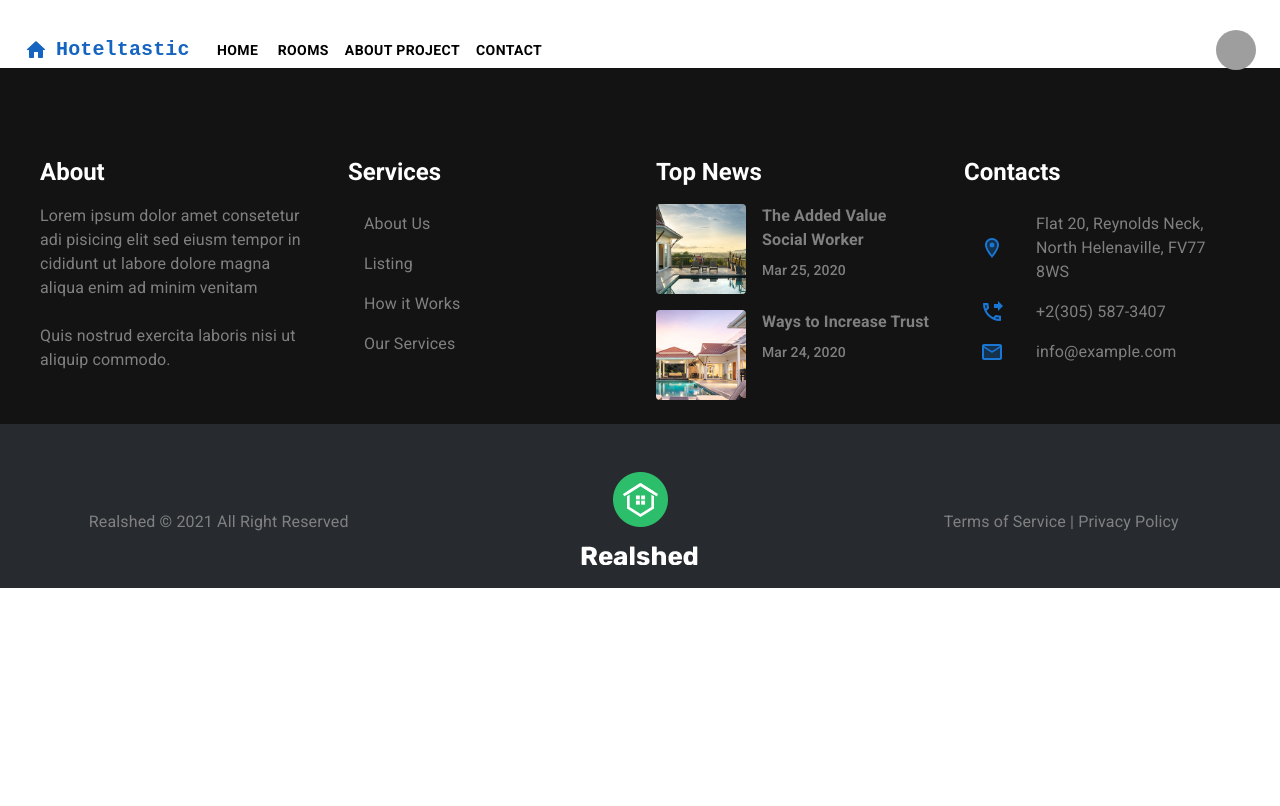
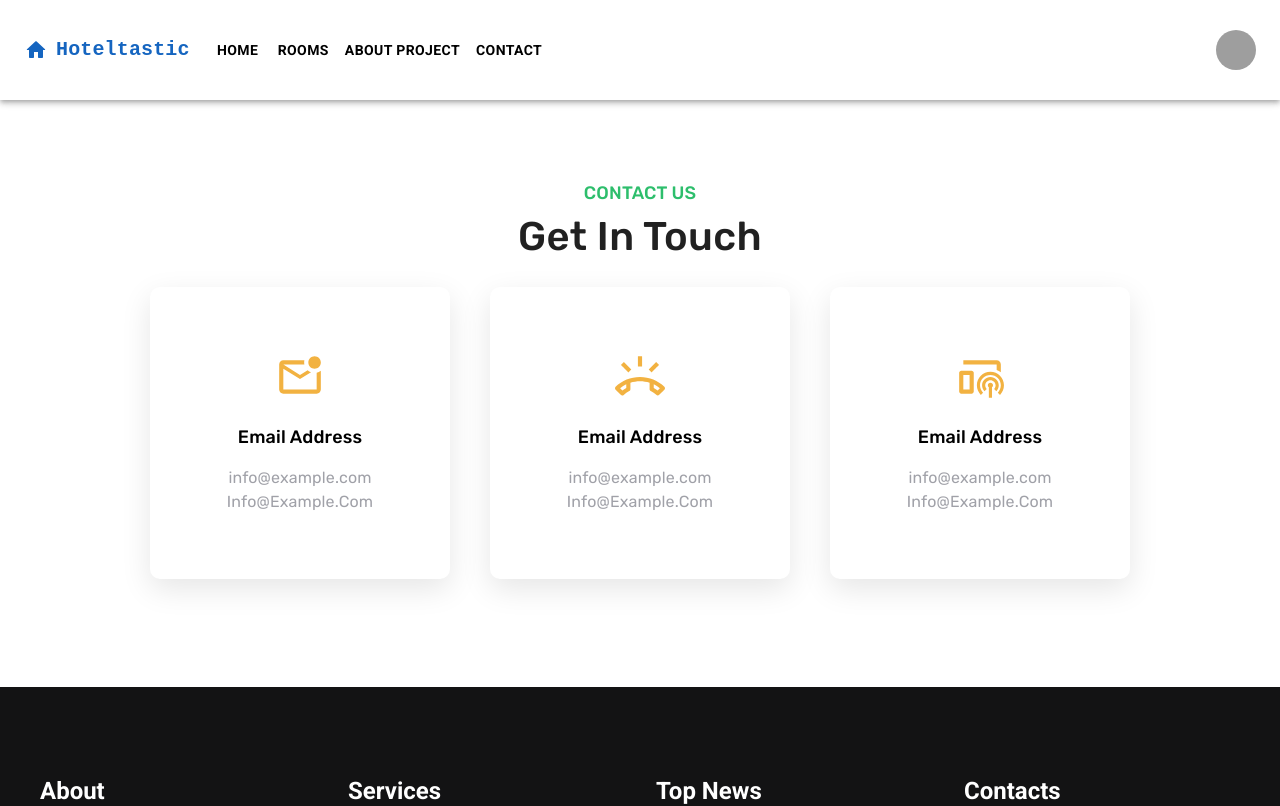
Before and after one commit to RiyaadHossain/Hoteltastic-Client, a React (Create React App) app: page /contact in a window 1280 px wide. Shown: the top 806 px of the page. Built offline with nearby package versions, Linux system fonts and the light colour scheme; grey boxes are pictures that could not be loaded.

Commit message:
contact us card added

```diff
--- a/src/App.js
+++ b/src/App.js
@@ -3,7 +3,9 @@ import Layout from './Components/Layout'
 import AllRooms from './Pages/AllRooms/AllRooms'
 import SignIn from './Pages/Auth/SignIn'
 import SignUp from './Pages/Auth/SignUp'
+import Contact from './Pages/Contact/Contact'
 import LandingPage from './Pages/Home/LandingPage/LandingPage'
+import NotFound from './Pages/NotFound404/NotFound'
 import Properties from './Pages/Property/Properties'
 
 function App() {
@@ -16,6 +18,9 @@ function App() {
 					<Route element={<Properties />} path="/property" />
 					<Route element={<SignIn />} path="/signin" />
 					<Route element={<SignUp />} path="/signup" />
+					<Route element={<Contact />} path="/contact" />
+					<Route element={<NotFound/>} path="*" />
+
 				</Routes>
 			</Layout>
 		</>
--- /dev/null
+++ b/src/Pages/Contact/Contact.jsx
@@ -0,0 +1,14 @@
+import React from "react";
+import ContactForm from "./ContactForm";
+import GetInTouch from "./GetInTouch";
+
+const Contact = () => {
+  return (
+    <div>
+      <GetInTouch></GetInTouch>
+      <ContactForm></ContactForm>
+    </div>
+  );
+};
+
+export default Contact;
--- /dev/null
+++ b/src/Pages/Contact/ContactForm.jsx
@@ -0,0 +1,11 @@
+import React from 'react';
+
+const ContactForm = () => {
+    return (
+        <div>
+
+        </div>
+    );
+};
+
+export default ContactForm;
--- /dev/null
+++ b/src/Pages/Contact/GetInTouch.jsx
@@ -0,0 +1,207 @@
+import { Box, Typography } from "@mui/material";
+import React from "react";
+import MarkEmailUnreadOutlinedIcon from "@mui/icons-material/MarkEmailUnreadOutlined";
+import RingVolumeOutlinedIcon from "@mui/icons-material/RingVolumeOutlined";
+import BroadcastOnHomeOutlinedIcon from "@mui/icons-material/BroadcastOnHomeOutlined";
+
+const GetInTouch = () => {
+  return (
+    <Box
+      sx={{
+        textAlign: "center",
+        fontFamily: "'Rubik', sans-serif",
+        padding: "80px 0px 120px 0px",
+      }}
+    >
+      <Typography
+        sx={{
+          fontSize: {
+            xs: "38px",
+            sm: "45px",
+            md: "18px",
+          },
+          textTransform: "uppercase",
+          fontFamily: "'Rubik', sans-serif",
+          fontWeight: "500",
+        }}
+        fontWeight="bold"
+        color="#2dbe6c"
+      >
+        Contact US
+      </Typography>
+      <Typography
+        sx={{
+          fontWeight: "500",
+          fontFamily: "'Rubik', sans-serif",
+          fontSize: {
+            xs: "38px",
+            sm: "45px",
+            md: "40px",
+          },
+        }}
+        fontWeight="bold"
+      >
+        Get In Touch
+      </Typography>
+
+      {/* Get in touch card */}
+      <Box
+        sx={{
+          display: "flex",
+          justifyContent: "center",
+          flexWrap: "wrap",
+        }}
+      >
+        <Box
+          sx={{
+            padding: "65px 55px 65px 55px",
+            m: "20px",
+            width: "300px",
+            boxShadow: "0 10px 30px 0px rgb(0 0 0 / 10%)",
+            transition: "all 500ms ease",
+            borderRadius: "10px",
+          }}
+        >
+          <MarkEmailUnreadOutlinedIcon
+            sx={{
+              color: "#f2b241",
+              fontSize: "50px",
+            }}
+          />
+          <Typography
+            sx={{
+              fontSize: {
+                xs: "38px",
+                sm: "45px",
+                md: "18px",
+              },
+              margin: "15px 0px",
+              fontFamily: "'Rubik', sans-serif",
+              fontWeight: "500",
+            }}
+            color="#000000"
+          >
+            Email Address
+          </Typography>
+          <Typography
+            sx={{
+              fontFamily: "'Rubik', sans-serif",
+            }}
+            color="#a0a1a8"
+          >
+            info@example.com
+          </Typography>
+          <Typography
+            sx={{
+              textTransform: "capitalize",
+              fontFamily: "'Rubik', sans-serif",
+            }}
+            color="#a0a1a8"
+          >
+            info@example.com
+          </Typography>
+        </Box>
+        <Box
+          sx={{
+            padding: "65px 55px 65px 55px",
+            m: "20px",
+            width: "300px",
+            boxShadow: "0 10px 30px 0px rgb(0 0 0 / 10%)",
+            transition: "all 500ms ease",
+            borderRadius: "10px",
+          }}
+        >
+          <RingVolumeOutlinedIcon
+            sx={{
+              color: "#f2b241",
+              fontSize: "50px",
+            }}
+          />
+          <Typography
+            sx={{
+              fontSize: {
+                xs: "38px",
+                sm: "45px",
+                md: "18px",
+              },
+              margin: "15px 0px",
+              fontFamily: "'Rubik', sans-serif",
+              fontWeight: "500",
+            }}
+            color="#000000"
+          >
+            Email Address
+          </Typography>
+          <Typography
+            sx={{
+              fontFamily: "'Rubik', sans-serif",
+            }}
+            color="#a0a1a8"
+          >
+            info@example.com
+          </Typography>
+          <Typography
+            sx={{
+              textTransform: "capitalize",
+              fontFamily: "'Rubik', sans-serif",
+            }}
+            color="#a0a1a8"
+          >
+            info@example.com
+          </Typography>
+        </Box>
+        <Box
+          sx={{
+            padding: "65px 55px 65px 55px",
+            m: "20px",
+            width: "300px",
+            boxShadow: "0 10px 30px 0px rgb(0 0 0 / 10%)",
+            transition: "all 500ms ease",
+            borderRadius: "10px",
+          }}
+        >
+          <BroadcastOnHomeOutlinedIcon
+            sx={{
+              color: "#f2b241",
+              fontSize: "50px",
+            }}
+          />
+          <Typography
+            sx={{
+              fontSize: {
+                xs: "38px",
+                sm: "45px",
+                md: "18px",
+              },
+              margin: "15px 0px",
+              fontFamily: "'Rubik', sans-serif",
+              fontWeight: "500",
+            }}
+            color="#000000"
+          >
+            Email Address
+          </Typography>
+          <Typography
+            sx={{
+              fontFamily: "'Rubik', sans-serif",
+            }}
+            color="#a0a1a8"
+          >
+            info@example.com
+          </Typography>
+          <Typography
+            sx={{
+              textTransform: "capitalize",
+              fontFamily: "'Rubik', sans-serif",
+            }}
+            color="#a0a1a8"
+          >
+            info@example.com
+          </Typography>
+        </Box>
+      </Box>
+    </Box>
+  );
+};
+
+export default GetInTouch;
--- /dev/null
+++ b/src/Pages/NotFound404/NotFound.jsx
@@ -0,0 +1,18 @@
+import { Box } from "@mui/material";
+import React from "react";
+
+const NotFound = () => {
+  return (
+    <Box
+      sx={{
+        textAlign: "center",
+        fontFamily: "'Rubik', sans-serif",
+        padding: "80px 0px 120px 0px",
+      }}
+    >
+      Not Found
+    </Box>
+  );
+};
+
+export default NotFound;
```
